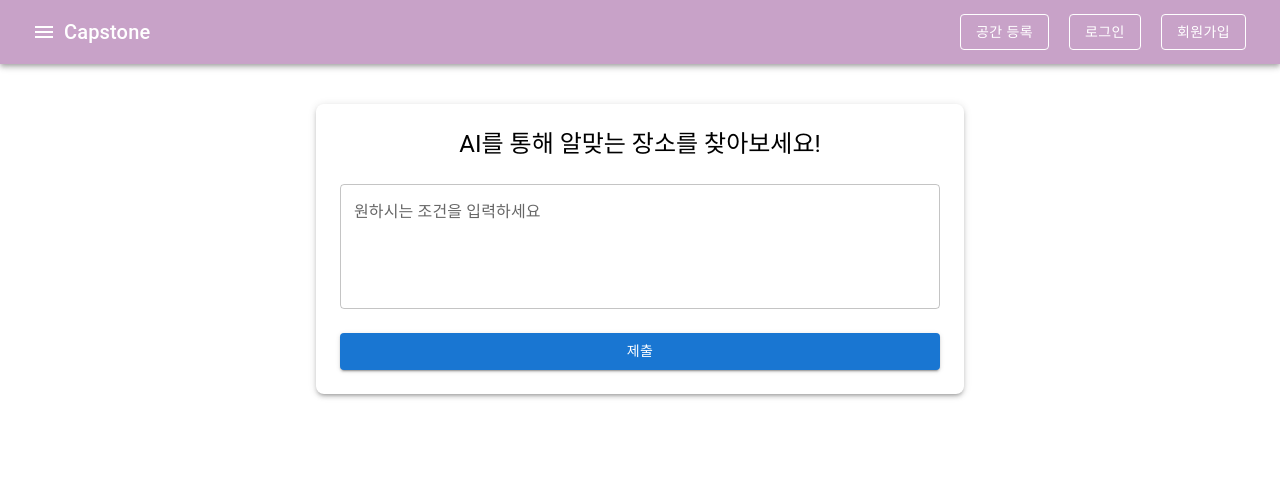
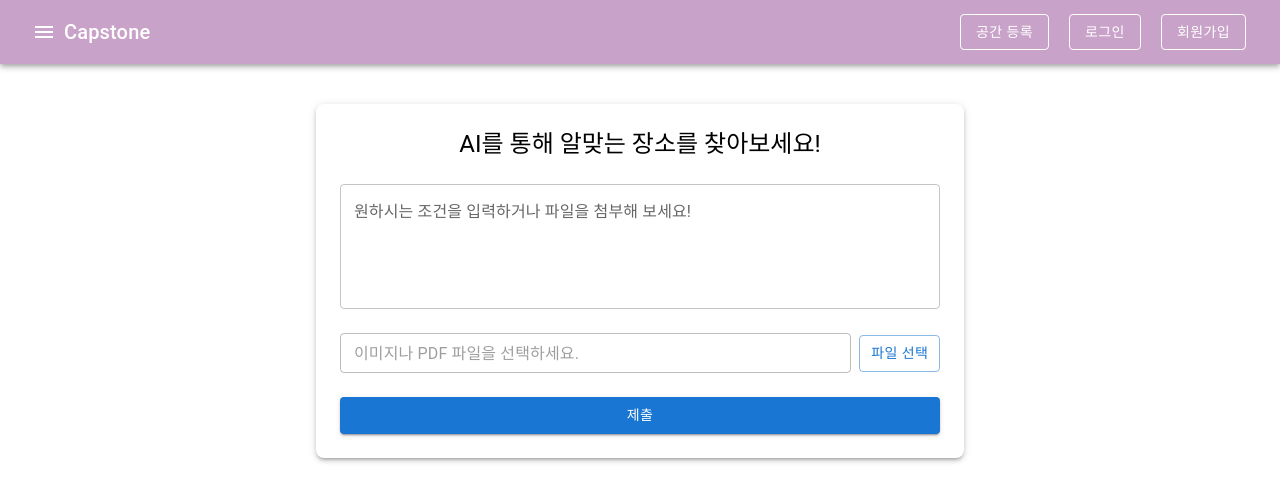
Before and after one commit to Capstone-2024-yh/Front-end, a React (Create React App) app in the folder frontend/: page /prompt in a window 1280 px wide. Shown: the top 502 px of the page. Built offline with nearby package versions, Linux system fonts and the light colour scheme; the HTML template or start-up script is replaced by a standard one.

Commit message:
Prompt now gets image and pdf

```diff
--- a/frontend/src/components/main/Prompt.js
+++ b/frontend/src/components/main/Prompt.js
@@ -1,32 +1,43 @@
 import React, { useState } from 'react';
-import { TextField, Button, Box, Typography, CircularProgress } from '@mui/material';
+import { Box, Button, TextField, Typography, CircularProgress } from '@mui/material';
 import axios from 'axios';
 
 function Prompt() {
-  const [prompt, setPrompt] = useState(''); // 사용자가 입력한 프롬프트 저장
-  const [response, setResponse] = useState(''); // GPT 응답 저장
-  const [error, setError] = useState(null); // 오류 상태 저장
-  const [isLoading, setIsLoading] = useState(false); // 로딩 상태 저장
+  const [prompt, setPrompt] = useState('');
+  const [response, setResponse] = useState('');
+  const [error, setError] = useState(null);
+  const [isLoading, setIsLoading] = useState(false);
+  const [file, setFile] = useState(null);
 
   const handleSubmit = async (e) => {
     e.preventDefault();
-    setError(null); // 오류 초기화
-    setIsLoading(true); // 로딩 시작
+    setError(null);
+    setIsLoading(true);
+
+    const formData = new FormData();
+    formData.append('question', prompt);
+    if (file) {
+      formData.append('file', file);
+    }
 
     try {
-      // axios를 사용한 백엔드 API 호출
-      const res = await axios.post('/gptCall/Call', {
-        question: prompt, // Question 객체에 맞게 key를 "question"으로 전송
+      const res = await axios.post('/gptCall/Call', formData, {
+        headers: {
+          'Content-Type': 'multipart/form-data',
+        },
       });
 
-      setResponse(`AI의 답변: ${res.data}`); // 백엔드에서 받은 응답 출력
+      setResponse(`AI의 답변: ${res.data}`);
     } catch (error) {
-      // 오류가 발생하면 입력된 프롬프트를 그대로 출력
       setError(true);
       setResponse(`AI의 답변(임시): ${prompt}`);
     } finally {
-      setIsLoading(false); // 로딩 종료
+      setIsLoading(false);
     }
+  };
+
+  const handleFileChange = (e) => {
+    setFile(e.target.files[0]);
   };
 
   return (
@@ -36,7 +47,7 @@ function Prompt() {
       </Typography>
       <form onSubmit={handleSubmit}>
         <TextField
-          label="원하시는 조건을 입력하세요"
+          label="원하시는 조건을 입력하거나 파일을 첨부해 보세요!"
           multiline
           rows={4}
           fullWidth
@@ -45,19 +56,32 @@ function Prompt() {
           onChange={(e) => setPrompt(e.target.value)}
           variant="outlined"
         />
-        <Button type="submit" variant="contained" color="primary" fullWidth sx={{ mt: 2 }} disabled={isLoading}>
+
+        <Box sx={{ display: 'flex', alignItems: 'center', mt: 2 }}>
+          <TextField
+            variant="outlined"
+            size="small"
+            fullWidth
+            value={file ? file.name : '이미지나 PDF 파일을 선택하세요.'}
+            disabled
+          />
+          <Button variant="outlined" component="label" sx={{ ml: 1, whiteSpace: 'nowrap' }}>
+            파일 선택
+            <input type="file" accept="image/*,application/pdf" hidden onChange={handleFileChange} />
+          </Button>
+        </Box>
+
+        <Button type="submit" variant="contained" color="primary" fullWidth sx={{ mt: 3 }} disabled={isLoading}>
           제출
         </Button>
       </form>
 
-      {/* 로딩 표시 */}
       {isLoading && (
         <Box sx={{ display: 'flex', justifyContent: 'center', mt: 2 }}>
           <CircularProgress />
         </Box>
       )}
 
-      {/* GPT 응답을 보여주는 박스 */}
       {response && (
         <Box sx={{ mt: 4, p: 2, border: '1px solid #ccc', borderRadius: 2 }}>
           <Typography variant="h6">답변</Typography>
@@ -65,7 +89,6 @@ function Prompt() {
         </Box>
       )}
 
-      {/* 오류 메시지 출력 */}
       {error && (
         <Box sx={{ mt: 2, p: 2, border: '1px solid red', borderRadius: 2 }}>
           <Typography color="error">백엔드와의 연결에 문제가 발생했습니다. 입력하신 내용을 임시로 보여드립니다.</Typography>
```
